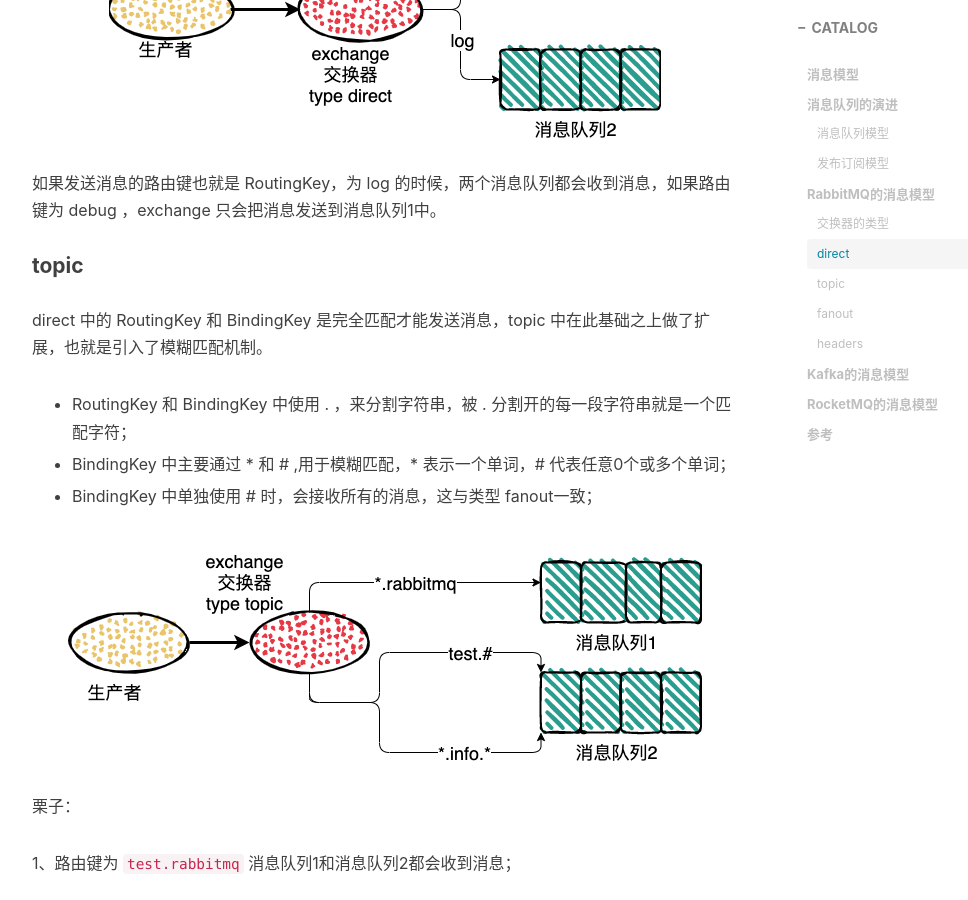
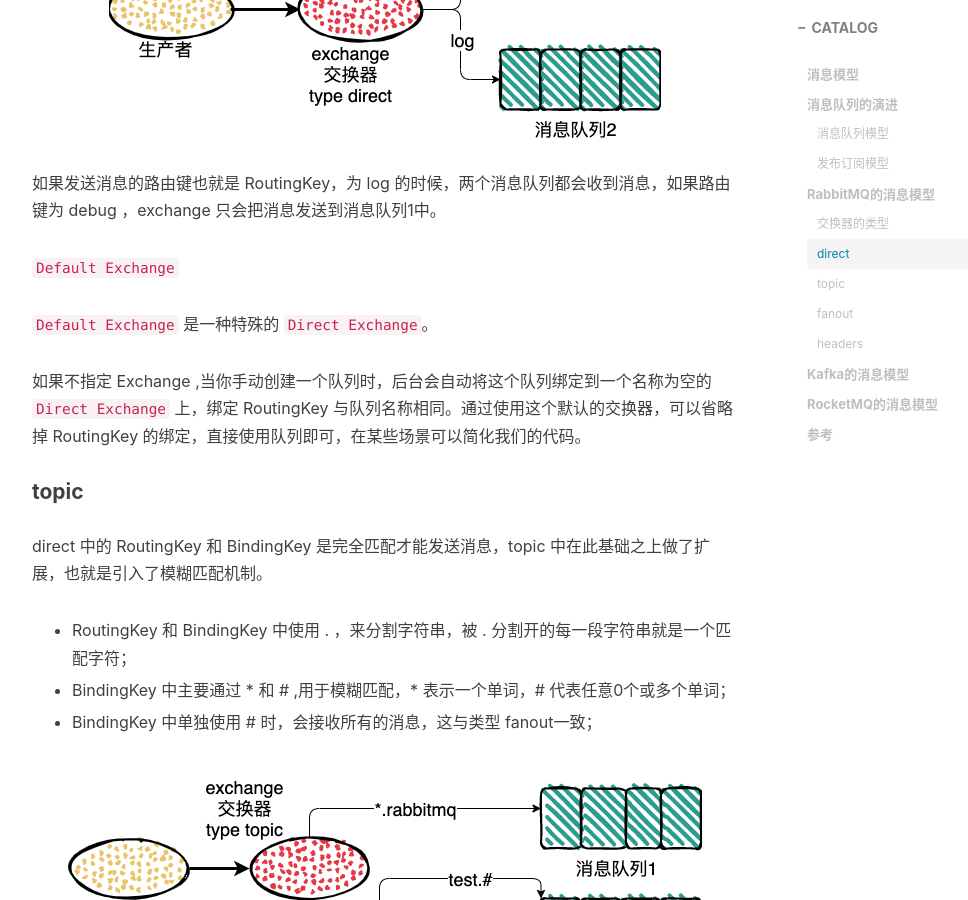
Before and after one commit to boilingfrog/boilingfrog.github.io, a Jekyll site: the page built from _posts/2021-12-18-几种消息队列的消息模型.md, in a window 1280 px wide and 900 px high, scrolled down 3109 px. Shown: the whole window, without its empty margins (233-1201 px from the left). Built offline with Jekyll 4.4.1, drawn with Linux system fonts in a browser that asks for light colours; nearby versions of some CDN libraries; comment, search, counter and statistics services are not loaded.

Commit message:
消息模型增加 Default Exchange

```diff
--- a/_posts/2021-12-18-几种消息队列的消息模型.md
+++ b/_posts/2021-12-18-几种消息队列的消息模型.md
@@ -79,6 +79,12 @@
 
 如果发送消息的路由键也就是 RoutingKey，为 log 的时候，两个消息队列都会收到消息，如果路由键为 debug ，exchange 只会把消息发送到消息队列1中。
 
+`Default Exchange`
+
+`Default Exchange` 是一种特殊的 `Direct Exchange`。
+
+如果不指定 Exchange ,当你手动创建一个队列时，后台会自动将这个队列绑定到一个名称为空的 `Direct Exchange` 上，绑定 RoutingKey 与队列名称相同。通过使用这个默认的交换器，可以省略掉 RoutingKey 的绑定，直接使用队列即可，在某些场景可以简化我们的代码。
+
 #### topic
 
 direct 中的 RoutingKey 和 BindingKey 是完全匹配才能发送消息，topic 中在此基础之上做了扩展，也就是引入了模糊匹配机制。
```
